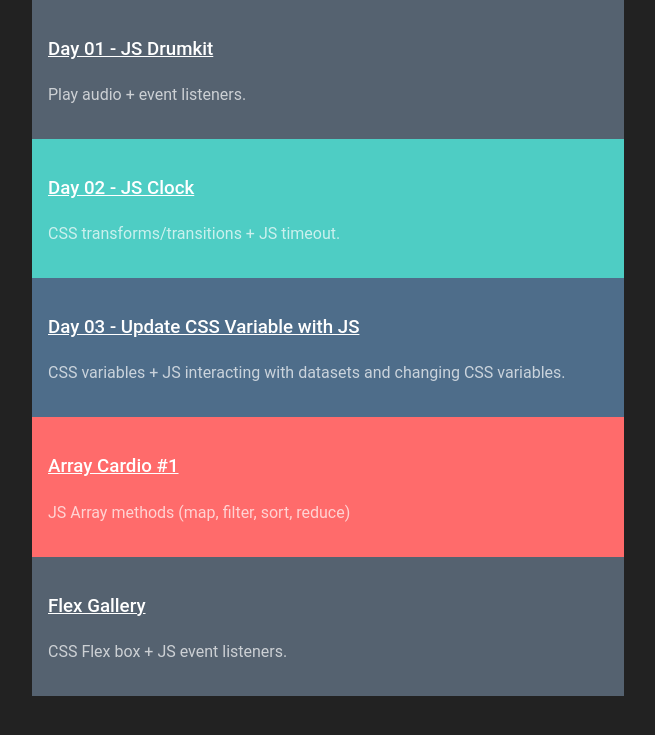
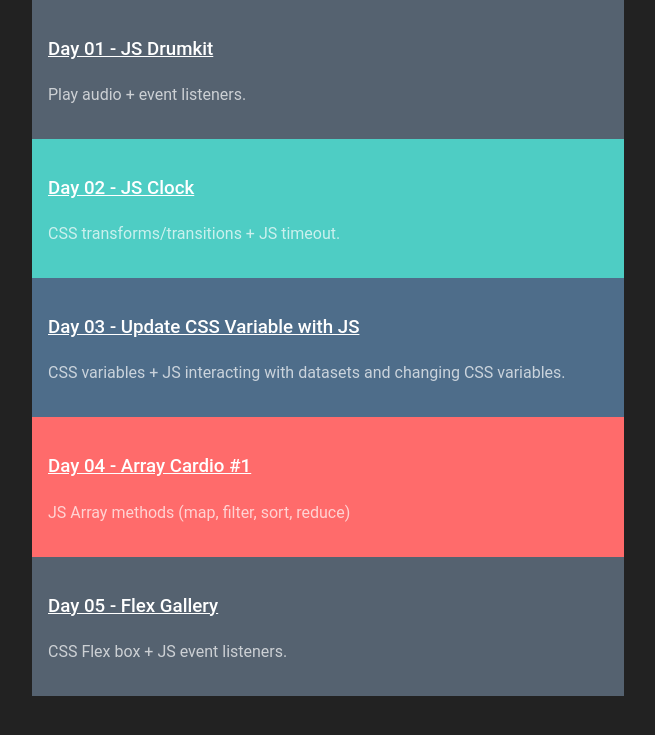
Before and after one commit to mebezac/js-30, a plain HTML site: page index.html in a window 1280 px wide. Shown: the part 81-816 px from the top of the page, without its empty margins (328-983 px from the left). Drawn offline with Linux system fonts and the light colour scheme.

Commit message:
Day numbers

```diff
--- a/index.html
+++ b/index.html
@@ -43,7 +43,7 @@
       <li>
         <a href="day_04">
           <h3>
-            Array Cardio #1
+            Day 04 - Array Cardio #1
           </h3>
           <p>
             JS Array methods (map, filter, sort, reduce)
@@ -53,7 +53,7 @@
       <li>
         <a href="day_05">
           <h3>
-            Flex Gallery
+            Day 05 - Flex Gallery
           </h3>
           <p>
             CSS Flex box + JS event listeners.
```
